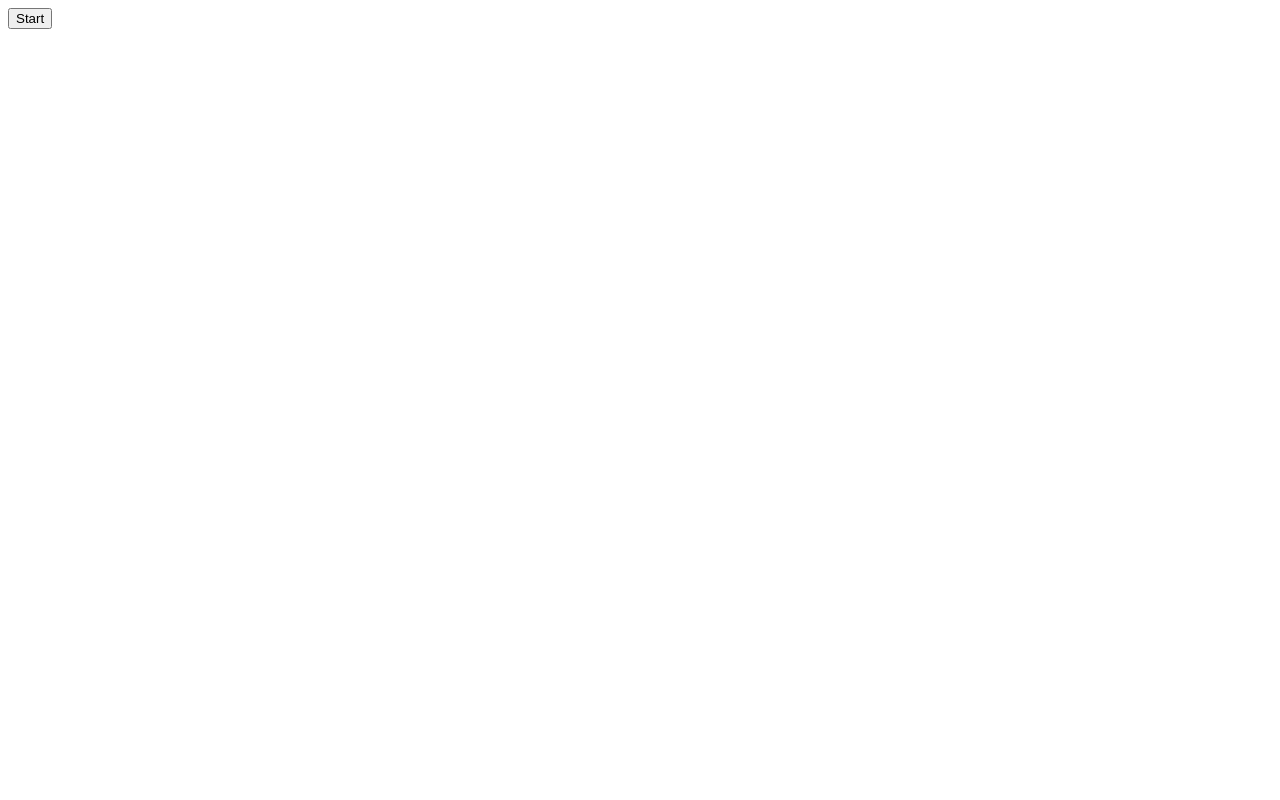
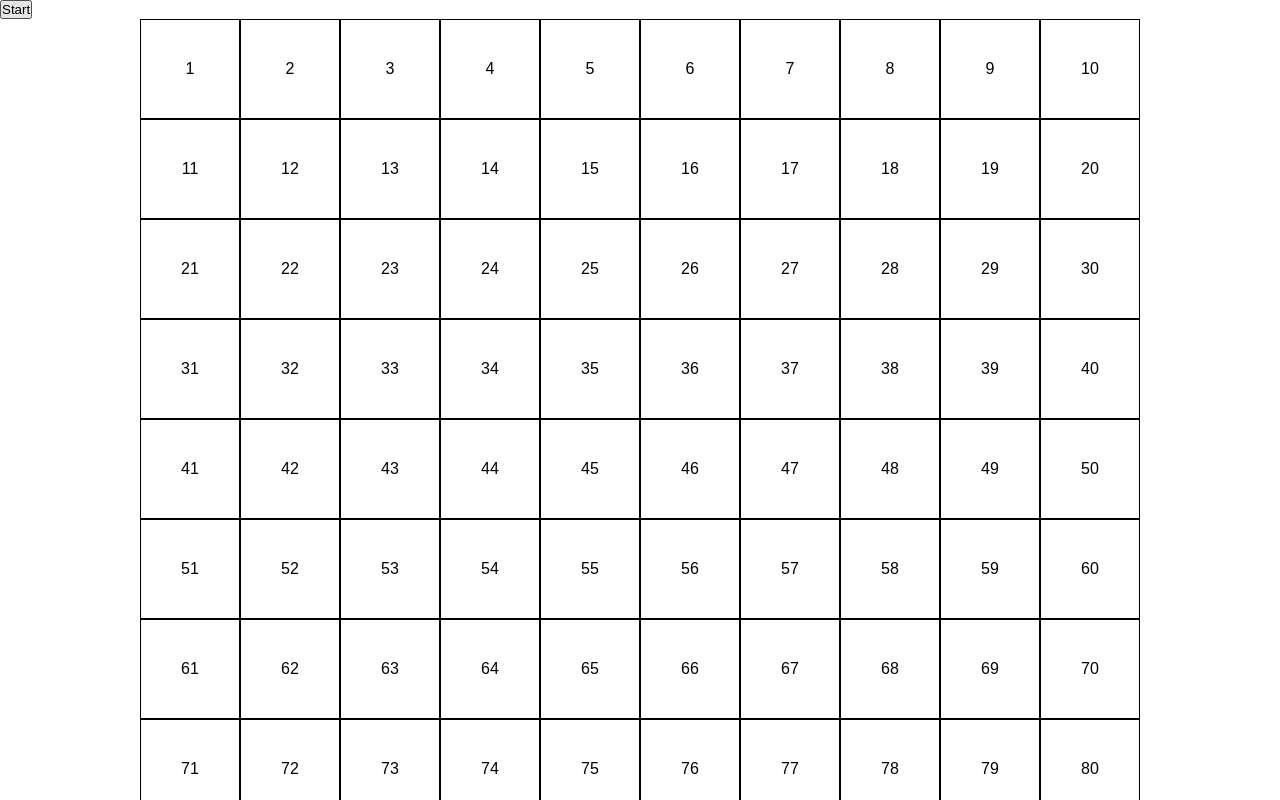
Before and after one commit to danielecolaci/js-campominato-grid, a plain HTML site: page index.html in a window 1280 px wide. Both pictures are taken after a click on the button "Start". Shown: the top 800 px of the page. Drawn offline with Linux system fonts and the light colour scheme.

Commit message:
Add grid on html and reset on click

```diff
--- a/assets/css/style.css
+++ b/assets/css/style.css
@@ -1,3 +1,13 @@
+* {
+    margin: 0;
+    padding: 0;
+    box-sizing: border-box;
+}
+
+body {
+    font-family: Arial, Helvetica, sans-serif;
+}
+
 .container {
     width: 1000px;
     margin: 0 auto;
@@ -12,6 +22,9 @@
     width: 100px;
     height: 100px;
     border: 1px solid black;
+    display: flex;
+    justify-content: center;
+    align-items: center;
 }
 
 .active {
--- a/assets/js/main.js
+++ b/assets/js/main.js
@@ -1,11 +1,13 @@
 //Prendo il button 'start'
-let buttonElement = document.querySelector('#start');
-console.log(buttonElement);
+const buttonElement = document.querySelector('#start');
 
 buttonElement.addEventListener('click', function () {
 
     const gridElement = document.querySelector('#grid');
-    console.log(gridElement);
+
+    //Reset
+    gridElement.innerHTML = '';
+    console.clear();
 
     let userLevel = 100;
 
@@ -14,7 +16,8 @@ buttonElement.addEventListener('click', function () {
         const myElement = document.createElement('div');
         myElement.classList.add('box');
         myElement.innerHTML = i + 1;
-        console.log(myElement);
+
+        gridElement.append(myElement)
 
     }
 
```
